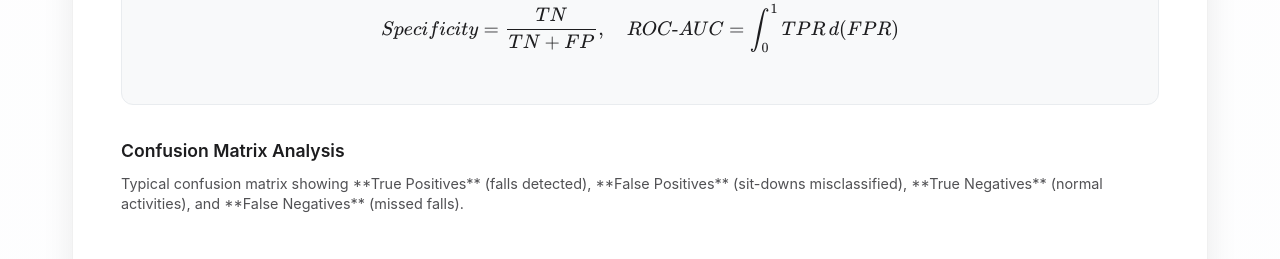
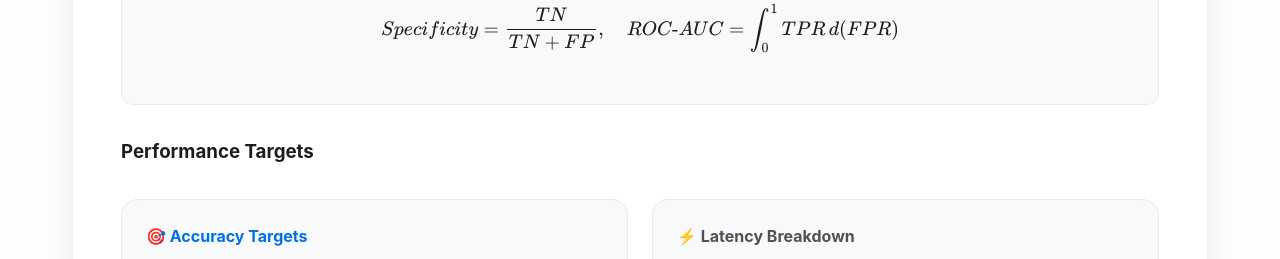
Before and after one commit to nikhilc523/Posture-Monitoring-Real-Time-Fall-Detection-with-Emergency-Contact-Alerts, a plain HTML site: page falllogic.html in a window 1280 px wide. Shown: the part 9540-9799 px from the top of the page. Drawn offline with nearby package versions, Linux system fonts and the light colour scheme.

```diff
--- a/falllogic.html
+++ b/falllogic.html
@@ -1739,12 +1739,6 @@
                 </div>
 
 
-                    <div class="diagram-title">Confusion Matrix Analysis</div>
-                    <div class="diagram-description">
-                        Typical confusion matrix showing **True Positives** (falls detected), **False Positives** (sit-downs misclassified), **True Negatives** (normal activities), and **False Negatives** (missed falls).
-                    </div>
-                </div>
-
                 <h3>Performance Targets</h3>
                 <div style="display: grid; grid-template-columns: repeat(auto-fit, minmax(250px, 1fr)); gap: 1.5rem; margin: 2rem 0;">
                     <div style="background: #f8f9fa; border: 1px solid #e9ecef; border-radius: 16px; padding: 1.5rem;">
```
